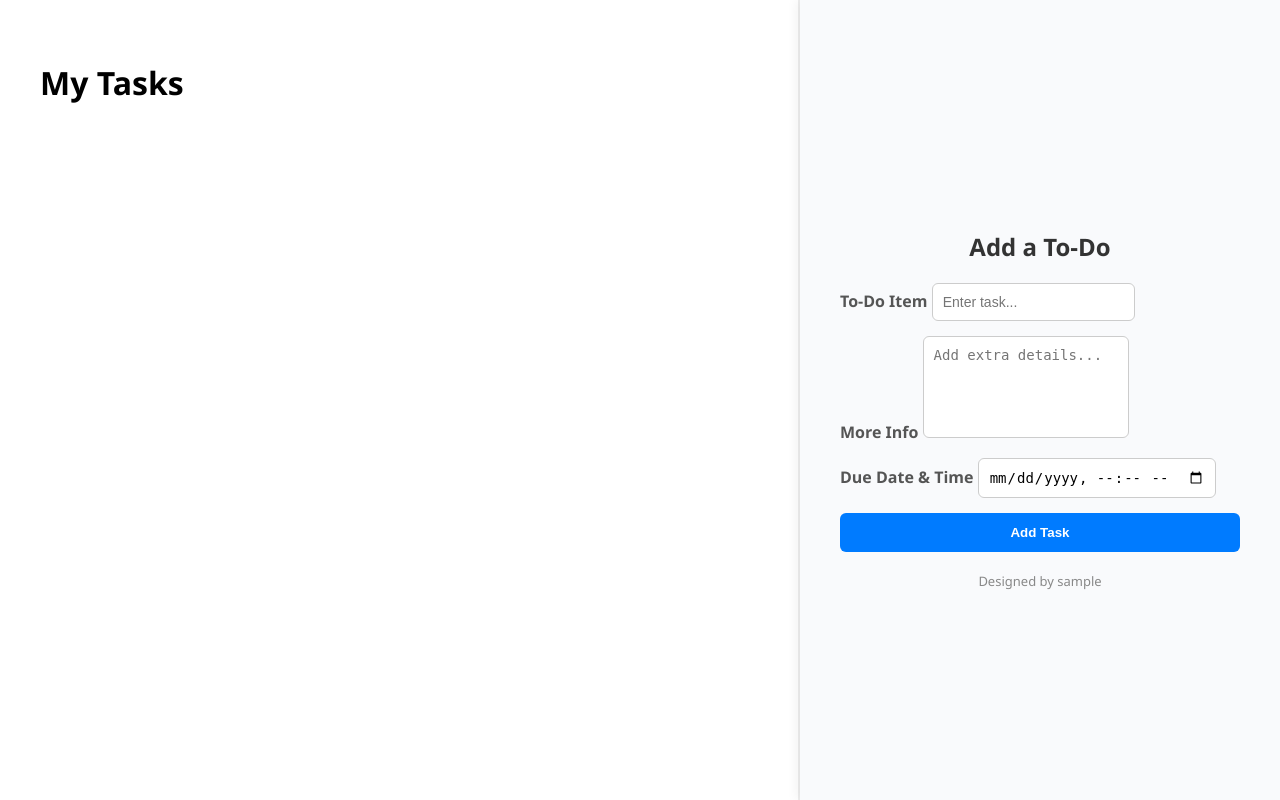
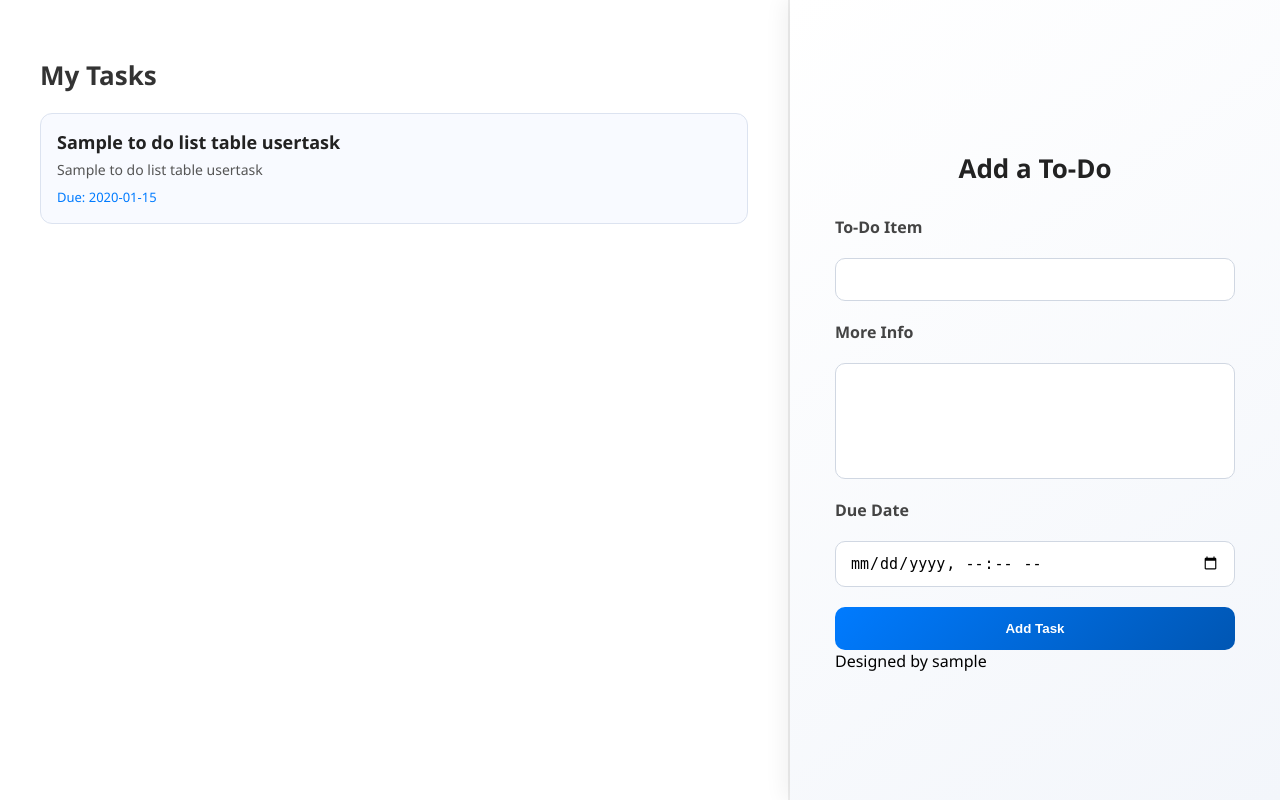
Before and after one commit to TTpythonify/to-do-list, a Flask app: a page that uses templates/todo.html in a window 1280 px wide. Run offline with Flask 3, Linux system fonts and the light colour scheme; a database or web service that is not in the repository returns one stand-in record (values such as "Sample title"); some libraries are stand-ins or nearby versions.

Commit message:
Updates part 2

```diff
--- a/database.py
+++ b/database.py
@@ -59,13 +59,16 @@
             cur.execute("""
                 INSERT INTO to_do_list_table_usertask (username,task_name,task_info,task_date,status)
                 VALUES (%s,%s,%s,%s,%s)
+                RETURNING id, username, task_name, task_info, task_date, status
                 """, (
                     users_task["username"],
                     users_task["task_name"],
                     users_task["task_info"],
                     users_task["task_date"],
                     users_task["task_status"],
-                ))
+                )
+                )
+            return cur.fetchone()
 
 
 def get_users_task(username):
--- a/main.py
+++ b/main.py
@@ -1,4 +1,4 @@
-from flask import Flask, render_template, request, redirect, url_for
+from flask import Flask, render_template, request, redirect, url_for,jsonify
 from database import *
 
 app = Flask(__name__)
@@ -23,7 +23,6 @@
 
 @app.route("/todo/<username>", methods=["GET", "POST"])
 def todo(username):
-    user_tasks = []
     if request.method == "POST":
         task_name = request.form.get("task", "").strip()
         task_info = request.form.get("info", "").strip()
@@ -31,23 +30,28 @@
         task_status = False
 
         if task_name:
-            user_tasks.append({
-            "username":username,
-            "task_name": task_name,
-            "task_info": task_info,
-            "task_date": task_date,
-            "task_status": task_status
+            task_data = {
+                "username": username,
+                "task_name": task_name,
+                "task_info": task_info,
+                "task_date": task_date,
+                "task_status": task_status
+            }
+
+            new_task = add_users_task(task_data)
+            print(new_task)
+            # IMPORTANT: Make sure add_users_task returns the row tuple
+            # (id, username, task_name, description, date, status)
+
+            # Return JSON instead of redirect
+            return jsonify({
+                "task": new_task[2],
+                "description": new_task[3],
+                "due": new_task[4].strftime("%d %b %Y %H:%M")
             })
-            add_users_task(user_tasks[0])
 
-
-        return redirect(url_for("todo", username=username))
-
-
-    print(get_users_task(username))
-
-
-    return render_template("todo.html", username=username)
+    users_tasks = get_users_task(username)
+    return render_template("todo.html", username=username, users_tasks=users_tasks)
 
 
 if __name__ == "__main__":
--- a/templates/todo.html
+++ b/templates/todo.html
@@ -14,112 +14,232 @@
       height: 100vh;
     }
 
-    /* Left placeholder for tasks */
     .tasks-section {
       flex: 1;
       background-color: #ffffff;
       padding: 40px;
       border-right: 2px solid #eee;
+      overflow-y: auto;
     }
 
-    /* Right form section */
+    .tasks-section h1 {
+      font-size: 26px;
+      color: #333;
+      margin-bottom: 20px;
+    }
+
+    .task-card {
+      background: #f8faff;
+      border: 1px solid #dce3f0;
+      border-radius: 12px;
+      padding: 16px;
+      margin-bottom: 18px;
+      cursor: pointer;
+      transition: all 0.2s ease;
+    }
+
+    .task-card:hover {
+      transform: translateY(-2px);
+      box-shadow: 0 6px 14px rgba(0, 123, 255, 0.18);
+      border-color: #007bff;
+    }
+
+    .task-card h3 {
+      margin: 0;
+      font-size: 18px;
+      font-weight: 600;
+      color: #222;
+    }
+
+    .task-card p {
+      margin: 6px 0;
+      color: #555;
+      font-size: 14px;
+    }
+
+    .task-card small {
+      color: #007bff;
+      font-weight: 500;
+      font-size: 13px;
+    }
+
     .form-section {
       width: 400px;
-      background-color: #f9fafc;
-      padding: 40px;
+      background: linear-gradient(145deg, #ffffff, #f3f6fb);
+      padding: 40px 45px;
       display: flex;
       flex-direction: column;
       justify-content: center;
-      box-shadow: -4px 0 10px rgba(0, 0, 0, 0.05);
+      box-shadow: -6px 0 20px rgba(0, 0, 0, 0.06);
+      position: relative;
     }
 
     h2 {
       text-align: center;
-      margin-bottom: 20px;
-      color: #333;
+      margin-bottom: 30px;
+      color: #222;
+      font-weight: 700;
+      font-size: 26px;
     }
 
     form {
       display: flex;
       flex-direction: column;
-      gap: 15px;
+      gap: 20px;
     }
 
     label {
       font-weight: 600;
-      color: #555;
+      color: #444;
     }
 
     input, textarea {
-      padding: 10px;
-      border: 1px solid #ccc;
-      border-radius: 6px;
-      font-size: 14px;
-      transition: border 0.2s ease;
+      padding: 12px 14px;
+      border: 1px solid #d0d7e2;
+      border-radius: 10px;
+      font-size: 15px;
+      background-color: #fff;
     }
 
-    input:focus, textarea:focus {
-      border-color: #007bff;
-      outline: none;
-    }
-
-    textarea {
-      resize: none;
-      height: 80px;
-    }
+    textarea { resize: none; height: 90px; }
 
     button {
-      padding: 12px;
-      background-color: #007bff;
+      padding: 14px;
+      background: linear-gradient(135deg, #007bff, #0056b3);
       border: none;
-      border-radius: 6px;
+      border-radius: 10px;
       color: #fff;
       font-weight: 600;
       cursor: pointer;
-      transition: background-color 0.3s ease;
     }
 
     button:hover {
-      background-color: #0056b3;
+      transform: translateY(-2px);
+      box-shadow: 0 6px 14px rgba(0, 123, 255, 0.3);
     }
 
-    .footer {
-      margin-top: 20px;
-      text-align: center;
-      color: #888;
-      font-size: 13px;
+    /* MODAL */
+    .modal {
+      display: none;
+      position: fixed;
+      z-index: 10;
+      left: 0; top: 0;
+      width: 100%; height: 100%;
+      background: rgba(0,0,0,0.35);
+      justify-content: center;
+      align-items: center;
+    }
+
+    .modal-content {
+      background: #fff;
+      padding: 25px;
+      border-radius: 12px;
+      width: 350px;
+      box-shadow: 0 6px 18px rgba(0,0,0,0.15);
+      animation: popIn 0.25s ease;
+    }
+
+    @keyframes popIn {
+      from { transform: scale(0.85); opacity: 0; }
+      to { transform: scale(1); opacity: 1; }
+    }
+
+    .close {
+      float: right;
+      cursor: pointer;
+      font-size: 20px;
+      font-weight: bold;
     }
   </style>
 </head>
 <body>
 
+  <!-- LEFT: TASKS -->
   <div class="tasks-section">
-    <!-- This will be for the user's tasks later -->
     <h1>My Tasks</h1>
+
+    {% for task in users_tasks %}
+      <div class="task-card"
+           data-name="{{ task[2] }}"
+           data-description="{{ task[3] }}"
+           data-due="{{ task[4].strftime('%d %b %Y %H:%M') }}"
+           data-completed="{{ task[5] }}">
+        <h3>{{ task[2] }}</h3>
+        <p>{{ task[3] }}</p>
+        <small>Due: {{ task[4].strftime('%d %b %Y %H:%M') }}</small>
+      </div>
+    {% endfor %}
   </div>
 
+  <!-- RIGHT: FORM -->
   <div class="form-section">
     <h2>Add a To-Do</h2>
     <form method="POST" action="{{ url_for('todo', username=username) }}">
-      <div>
-        <label for="task">To-Do Item</label>
-        <input type="text" id="task" name="task" placeholder="Enter task..." required>
-      </div>
+      <label for="task">To-Do Item</label>
+      <input type="text" id="task" name="task" required>
 
-      <div>
-        <label for="info">More Info</label>
-        <textarea id="info" name="info" placeholder="Add extra details..."></textarea>
-      </div>
+      <label for="info">More Info</label>
+      <textarea id="info" name="info"></textarea>
 
-      <div>
-        <label for="due">Due Date & Time</label>
-        <input type="datetime-local" id="due" name="due">
-      </div>
+      <label for="due">Due Date</label>
+      <input type="datetime-local" id="due" name="due">
 
       <button type="submit">Add Task</button>
     </form>
+
     <div class="footer">Designed by {{ username }}</div>
   </div>
 
+
+  <!-- MODAL -->
+  <div id="taskModal" class="modal">
+    <div class="modal-content">
+      <span id="closeModal" class="close">&times;</span>
+
+      <h2 id="modalTaskName"></h2>
+      <p id="modalTaskDescription"></p>
+      <small id="modalTaskDue"></small>
+
+      <br><br>
+
+      <label>
+        <input type="checkbox" id="modalTaskCompleted">
+        Mark as Completed
+      </label>
+
+      <br><br>
+
+      <button id="editTaskBtn">Edit Task</button>
+    </div>
+  </div>
+
+
+<script>
+  // Open Modal When Task Clicked
+  const modal = document.getElementById("taskModal");
+  const closeModal = document.getElementById("closeModal");
+
+  const modalName = document.getElementById("modalTaskName");
+  const modalDesc = document.getElementById("modalTaskDescription");
+  const modalDue = document.getElementById("modalTaskDue");
+  const modalCompleted = document.getElementById("modalTaskCompleted");
+
+  document.addEventListener("click", (e) => {
+    if (e.target.closest(".task-card")) {
+      const card = e.target.closest(".task-card");
+
+      modalName.textContent = card.dataset.name;
+      modalDesc.textContent = card.dataset.description;
+      modalDue.textContent = "Due: " + card.dataset.due;
+      modalCompleted.checked = card.dataset.completed === "True";
+
+      modal.style.display = "flex";
+    }
+  });
+
+  closeModal.onclick = () => modal.style.display = "none";
+  window.onclick = (e) => { if (e.target === modal) modal.style.display = "none"; };
+</script>
+
 </body>
 </html>
```
Also changed, not shown: 1 other file.
